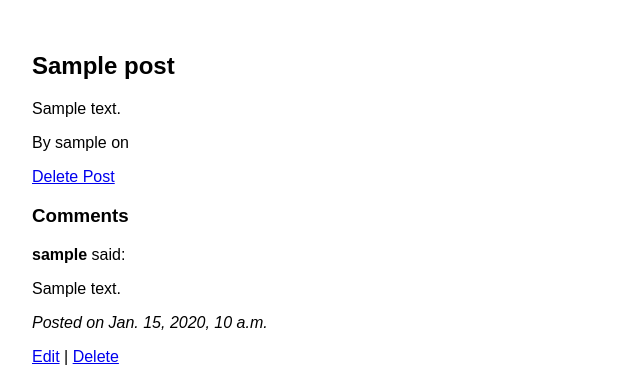
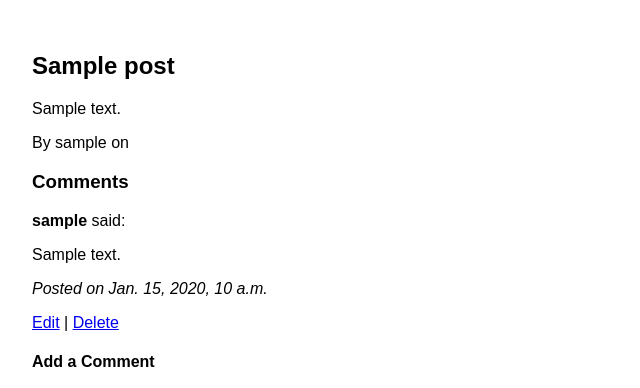
Before and after one commit to muhamed9494/Alx_DjangoLearnLab, a Django app: page /post/1/ in a window 1280 px wide. Shown: the part 60-448 px from the top of the page, without its empty margins (0-640 px from the left). Run offline with Django 5.2, Linux system fonts and the light colour scheme; a user stored in the database is signed in; tables that the repository leaves empty hold one stand-in row (values such as "Sample post").

Commit message:
Add files via upload

```diff
--- a/django_blog/blog/templates/blog/post_detail.html
+++ b/django_blog/blog/templates/blog/post_detail.html
@@ -4,11 +4,6 @@
 <h2>{{ post.title }}</h2>
 <p>{{ post.content }}</p>
 <p>By {{ post.author }} on {{ post.created_at }}</p>
-
-{% if post.author == user %}
-    <!-- Link to the PostDeleteView for deleting the post -->
-    <a href="{% url 'post-delete' post.pk %}" onclick="return confirm('Are you sure you want to delete this post?');">Delete Post</a>
-{% endif %}
 
 <h3>Comments</h3>
 {% for comment in comments %}
@@ -27,7 +22,7 @@
 
 {% if user.is_authenticated %}
     <h4>Add a Comment</h4>
-    <form method="post">
+    <form method="post" action="{% url 'add-comment' post.pk %}">
         {% csrf_token %}
         {{ comment_form.as_p }}
         <button type="submit">Post Comment</button>
--- a/django_blog/blog/urls.py
+++ b/django_blog/blog/urls.py
@@ -14,7 +14,7 @@ urlpatterns = [
     path('post/new/', views.PostCreateView.as_view(), name='post-create'),
     path('post/<int:pk>/update/', views.PostUpdateView.as_view(), name='post-edit'),
     path('post/<int:pk>/delete/', views.PostDeleteView.as_view(), name='post-delete'),
-    path('post/<int:post_id>/comments/new/', views.add_comment, name='add-comment'),
-    path('comment/<int:pk>/edit/', views.edit_comment, name='edit-comment'),
-    path('comment/<int:comment_id>/delete/', views.delete_comment, name='delete-comment'),
+    path('post/<int:post_pk>/comment/add/', views.CommentCreateView.as_view(), name='add-comment'),
+    path('comment/<int:pk>/edit/', views.CommentUpdateView.as_view(), name='edit-comment'),
+    path('comment/<int:pk>/delete/', views.CommentDeleteView.as_view(), name='delete-comment'),
 ]
--- a/django_blog/blog/views.py
+++ b/django_blog/blog/views.py
@@ -122,54 +122,38 @@ def post_detail(request, pk):
     })
 
 # Edit comment
-@login_required
-def edit_comment(request, pk):
-    comment = get_object_or_404(Comment, pk=pk)
+class CommentUpdateView(LoginRequiredMixin, UserPassesTestMixin, UpdateView):
+    model = Comment
+    form_class = CommentForm
+    template_name = 'blog/comment_form.html'
 
-    if comment.author != request.user:
-        raise Http404("You are not allowed to edit this comment.")
+    def test_func(self):
+        comment = self.get_object()
+        return comment.author == self.request.user
 
-    if request.method == 'POST':
-        form = CommentForm(request.POST, instance=comment)
-        if form.is_valid():
-            form.save()
-            return redirect('post-detail', pk=comment.post.pk)
-    else:
-        form = CommentForm(instance=comment)
+    def get_success_url(self):
+        return reverse_lazy('post-detail', kwargs={'pk': self.object.post.pk})
 
-    return render(request, 'blog/edit_comment.html', {
-        'comment_form': form,
-        'post': comment.post,
-    })
+class CommentDeleteView(LoginRequiredMixin, UserPassesTestMixin, DeleteView):
+    model = Comment
+    template_name = 'blog/comment_confirm_delete.html'
 
-@login_required
-def delete_comment(request, comment_id):
-    comment = get_object_or_404(Comment, id=comment_id)
+    def test_func(self):
+        comment = self.get_object()
+        return comment.author == self.request.user
 
-    # Check if the user is the author of the comment
-    if request.user == comment.author:
-        post_pk = comment.post.pk
-        comment.delete()
-        return redirect('post-detail', pk=post_pk)
-    else:
-        # If not the author, raise an error or redirect to a "permission denied" page
-        raise Http404("You do not have permission to delete this comment.")
+    def get_success_url(self):
+        return reverse_lazy('post-detail', kwargs={'pk': self.object.post.pk})
 
-@login_required
-def add_comment(request, post_id):
-    post = get_object_or_404(Post, id=post_id)
-    if request.method == 'POST':
-        comment_form = CommentForm(request.POST)
-        if comment_form.is_valid():
-            comment = comment_form.save(commit=False)
-            comment.post = post
-            comment.author = request.user
-            comment.save()
-            return redirect('post-detail', pk=post.id)
-    else:
-        comment_form = CommentForm()
+class CommentCreateView(LoginRequiredMixin, CreateView):
+    model = Comment
+    form_class = CommentForm
+    template_name = 'blog/comment_form.html'
 
-    return render(request, 'blog/post_detail.html', {
-        'post': post,
-        'comment_form': comment_form
-    })
+    def form_valid(self, form):
+        form.instance.author = self.request.user
+        form.instance.post = get_object_or_404(Post, pk=self.kwargs['post_pk'])
+        return super().form_valid(form)
+
+    def get_success_url(self):
+        return reverse_lazy('post-detail', kwargs={'pk': self.kwargs['post_pk']})
```
Also changed, not shown: django_blog/blog/templates/blog/comment_confirm_delete.html (added, +10 -0 lines), django_blog/blog/templates/blog/comment_form.html (added, +14 -0 lines).
